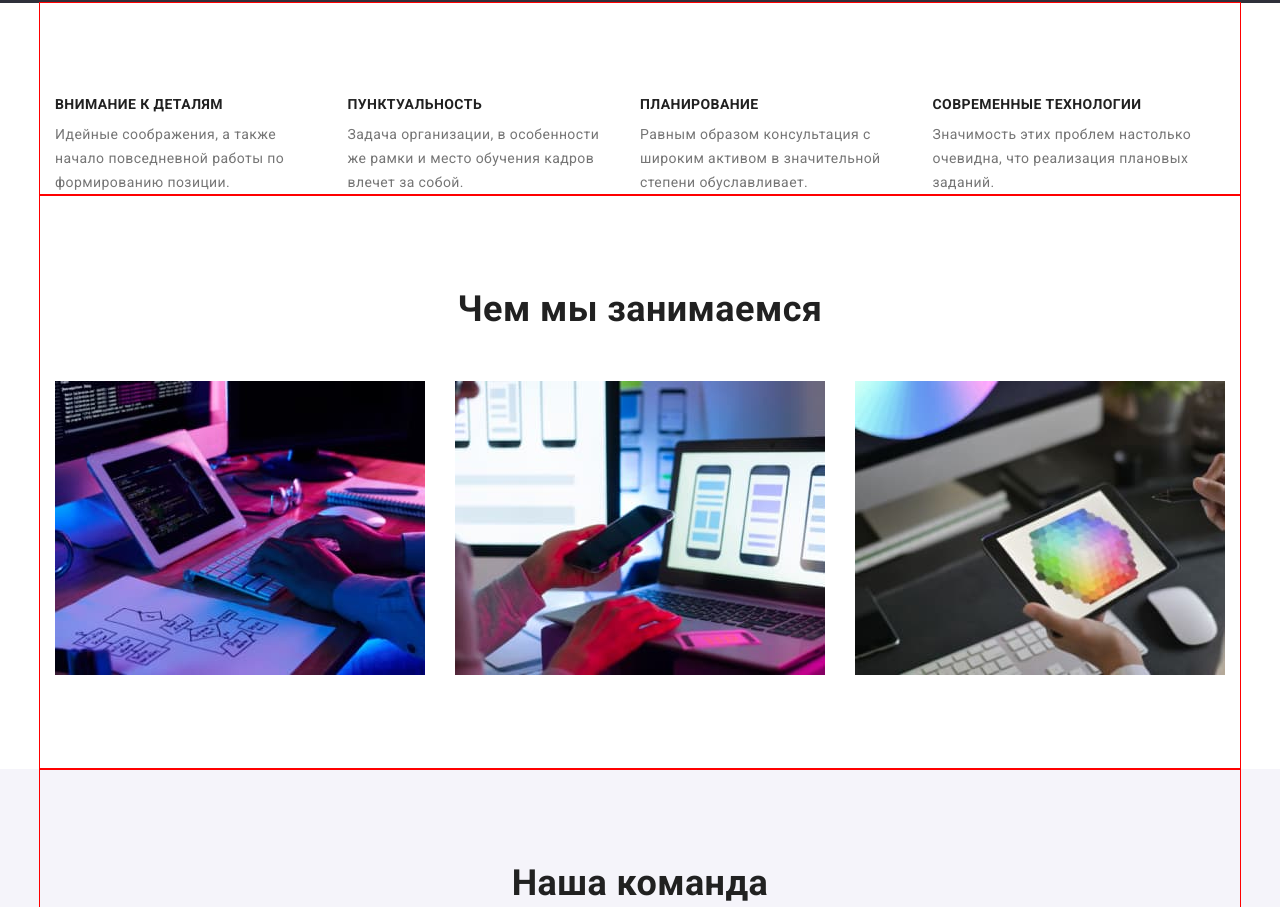
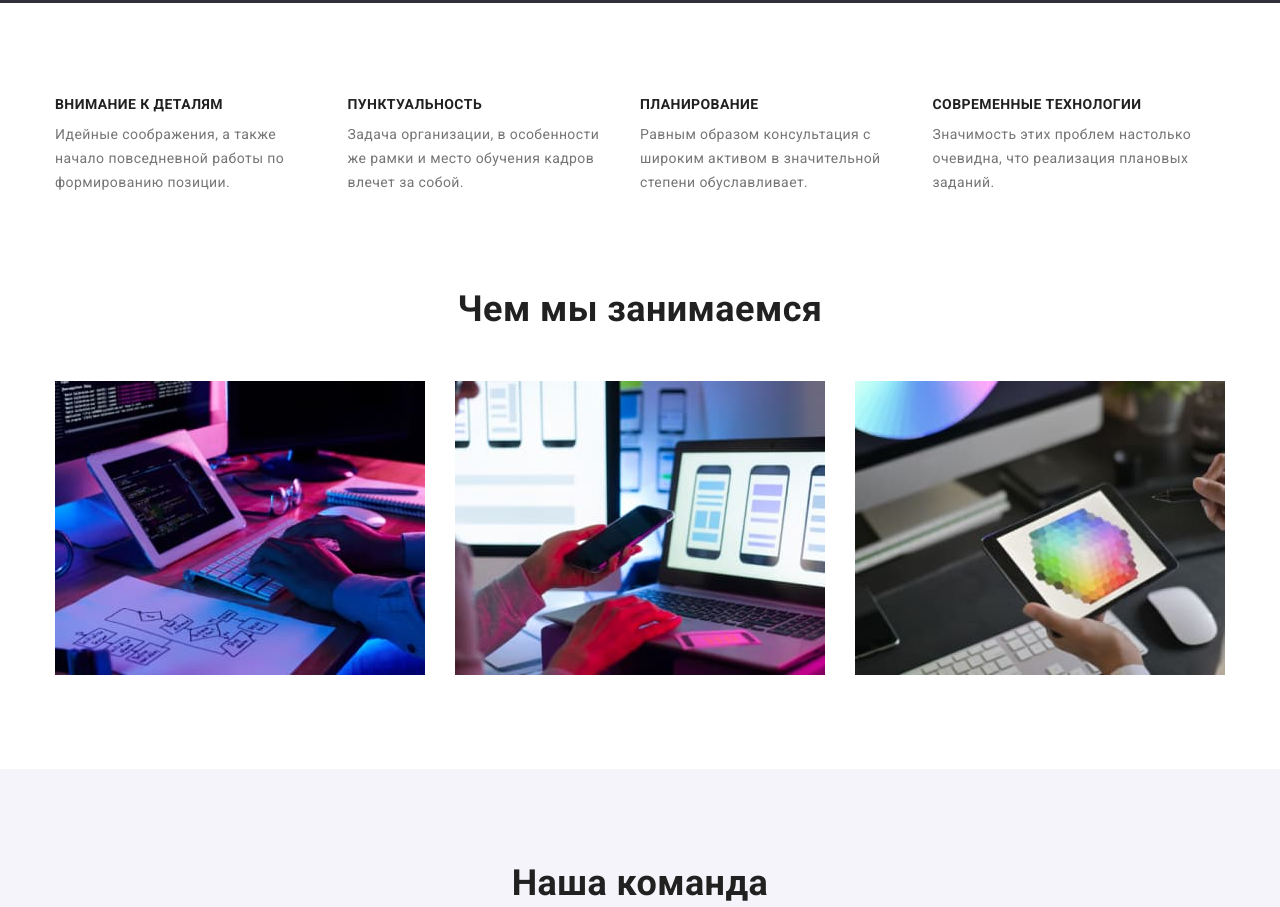
Before and after one commit to shatniydmitriy/goit-markup-hw-03, a plain HTML site: page index.html in a window 1280 px wide. Shown: the part 676-1583 px from the top of the page. Drawn offline with nearby package versions, Linux system fonts and the light colour scheme.

Commit message:
upp css style

```diff
--- a/css/styles.css
+++ b/css/styles.css
@@ -35,24 +35,20 @@ img {
     display: block;
     max-width: 100%;
     height: auto;
+}
 
-}
 .container {
     width: 1200px;
     padding-left: 15px;
     padding-right: 15px;
     margin-left: auto;
     margin-right: auto;
-
-
-    outline: 1px solid red;
 }
 
 .list {
     padding: 0;
     margin: 0;
     list-style: none;
-
 }
 
 .link-current {
@@ -62,6 +58,7 @@ img {
 .link {
     text-decoration: none;
 }
+
 .page-header{
     background-color: var(--primary-white-color);
 }
@@ -98,18 +95,17 @@ img {
     display: flex;
 }
 
-
-
 .site-nav .link {
     color: var(--primary-text-color);
     font-weight: 500;
 
 }
+
 .nav-item {
 
     margin-right: 50px;
+}
 
-}
 .site-nav .nav-item:last-child{
     margin-right: 0;
 }
@@ -122,31 +118,30 @@ img {
 
 .link-current {
     color: var(--accent-color);
-
 }
 
 .auth-nav {
     display: flex;
     margin-left: auto;
-
 }
 
 .auth-nav .link {
     color: var(--text-color);
-
 }
 
 .auth-nav .link:hover,
 .auth-nav .link:focus {
     color: var(--accent-color);
 }
+
 .auth-item {
     margin-left: 50px;
 }
+
 .auth-item:first-child {
     margin-left: 0;
+}
 
-}
 .hero {
     background-color: #2F303A;
     padding-top: 200px;
@@ -164,9 +159,6 @@ img {
     width: 696px;
     margin-right: auto;
     margin-left: auto;
-
-
-
 }
 
 .button {
@@ -185,7 +177,6 @@ img {
     margin-top: 30px;
     margin-right: auto;
     margin-left: auto;
-
 }
 
 .button .link:hover,
@@ -196,13 +187,13 @@ img {
 
 .about {
     display: flex;
-
 }
 
 .about-item {
     width: 270px;
     margin-right: 30px;
 }
+
 .features-titel {
     font-weight: 700;
     font-size: 14px;
@@ -210,14 +201,12 @@ img {
     text-transform: uppercase;
     padding-top: 94px;
     margin-bottom: 10px;
-
 }
 
 .text {
     font-size: 14px;
     line-height: 1.71;
     color: var(--text-color);
-
 }
 
 
@@ -229,19 +218,21 @@ img {
     margin-bottom: 50px;
     padding-top: 94px;
 }
+
 .pic {
     display: flex;
     flex-wrap: wrap;
+}
 
-
-}
 .about-pic {
     margin-right: 30px;
     padding-bottom: 94px;
 }
+
 .about-pic:last-child {
     margin-right: 0;
 }
+
 .team {
     background-color: #F5F4FA;
 }
@@ -254,7 +245,7 @@ img {
     padding-top:  94px;
     margin-bottom: 50px;
 }
-/* ul */
+
 .about-team{
     display: flex;
     flex-wrap: wrap;
@@ -262,7 +253,7 @@ img {
     justify-content: space-around
 
 }
-/* li */
+
 .team-item {
     flex-basis: calc((100% - 30px *4) /4);
     margin-right: 30px;
@@ -272,9 +263,11 @@ img {
     box-shadow: 0px 1px 3px rgba(0, 0, 0, 0.12), 0px 1px 1px rgba(0, 0, 0, 0.14), 0px 2px 1px rgba(0, 0, 0, 0.2);
 
 }
+
 .team-item:last-child {
     margin-right: 0;
 }
+
 .name {
     font-weight: 500;
     font-size: 16px;
@@ -361,9 +354,11 @@ img {
 .btn {
     margin-right: 8px;
 }
+
 .btn:last-child {
     margin-right: 0;
 }
+
 .all-nav {
     display: flex;
     justify-content: center;
@@ -383,6 +378,7 @@ img {
 .address-link :focus {
     color: var(--accent-color);
 }
+
 .author {
     font-family: 'Roboto';
     font-style: normal;
@@ -391,6 +387,7 @@ img {
     line-height: 2;
     letter-spacing: 0.03em;
 }
+
 .author :hover,
 .author :focus {
     color: var(--accent-color);
@@ -399,7 +396,7 @@ img {
 .address-link {
     text-decoration: none;
 }
-/* ul */
+
 .icon-list {
     list-style: none;
     display: flex;
@@ -413,7 +410,7 @@ img {
     padding-bottom: 94px;
 
 }
-/* li */
+
 .icon-item {
     flex-basis: calc(100% / 3 - 30px);
 
@@ -424,6 +421,7 @@ img {
     background: var(--primary-white-color);
     border: 1px solid #EEEEEE;
 }
+
 .icon-item:nth-child(3n) {
     margin-right: 0;
 }
@@ -431,6 +429,7 @@ img {
 .icon-item:nth-child(- n + 3) {
     margin-bottom: 0;
 }
+
 .subject {
     color: var(--primary-text-color);
     font-weight: 700;
```
